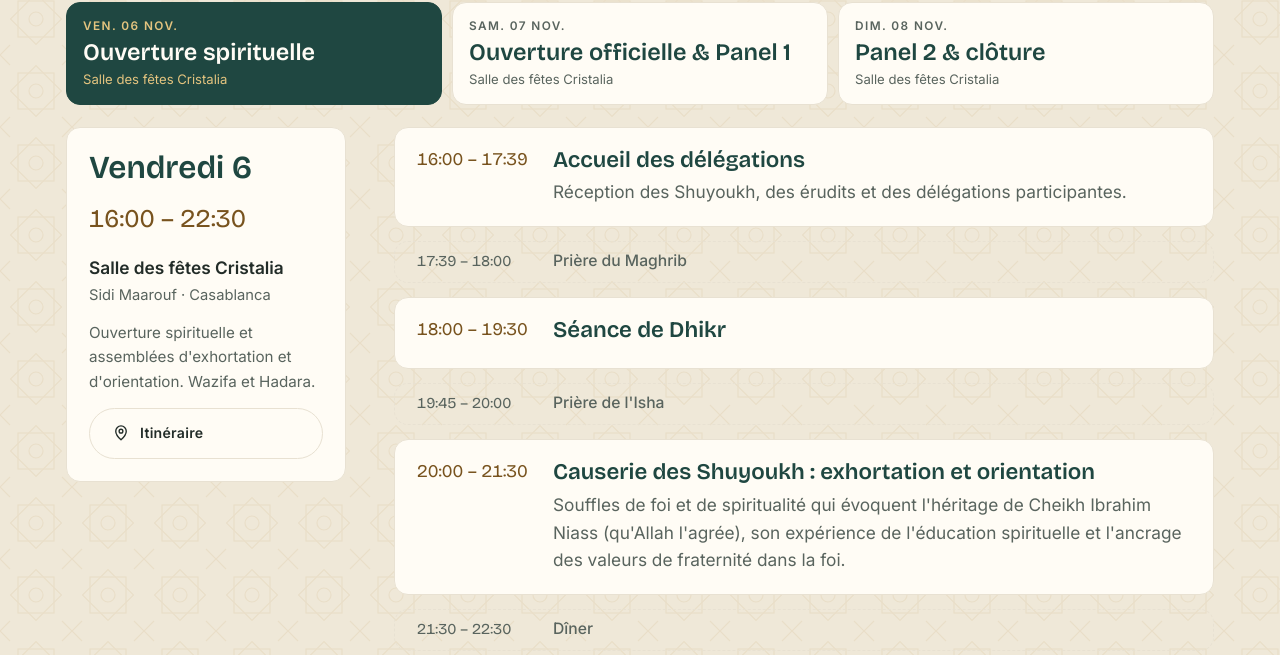
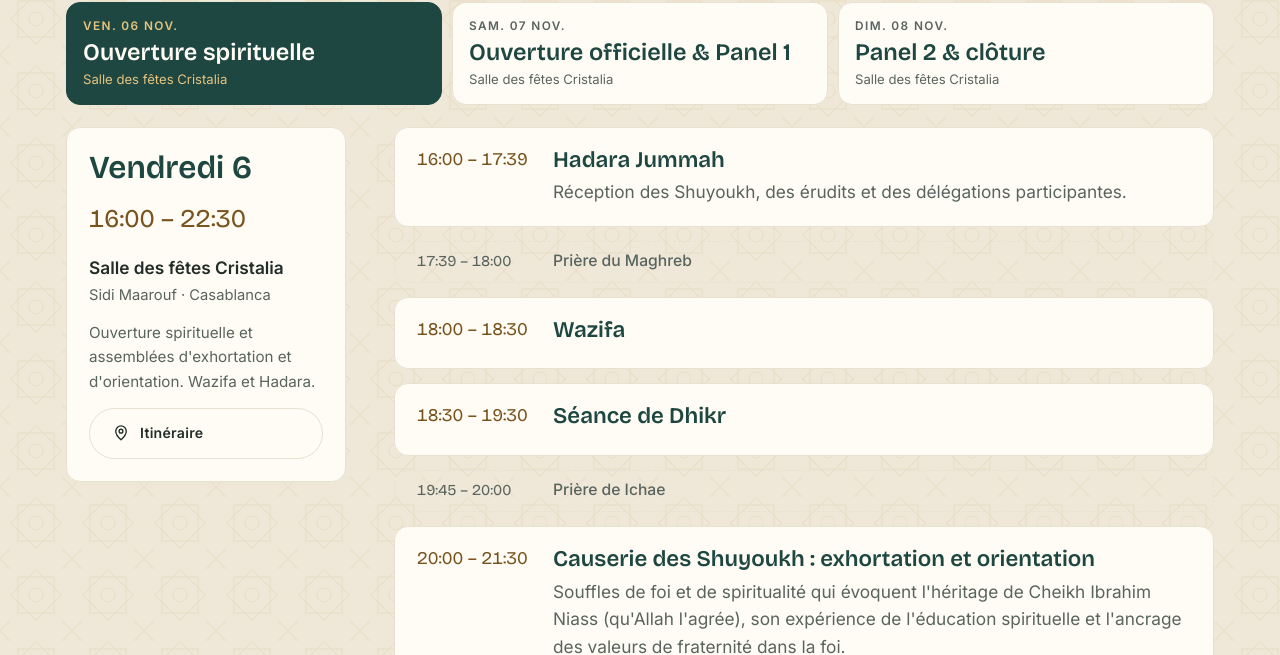
Before and after one commit to moussandiaye1987/colloque-casablanca-2026-, a plain HTML site: page index.html in a window 1280 px wide. Shown: the part 2299-2954 px from the top of the page. Drawn offline with nearby package versions, Linux system fonts and the light colour scheme.

Commit message:
Programme officiel en français
- Remplace le PDF espagnol par le programme officiel français (10 pages)
- Vendredi : Hadara Jummah, Wazifa (18h00–18h30) et Dhikr (18h30–19h30)
- Libellés des prières et de la clôture alignés sur le programme français

Co-Authored-By: Claude Opus 5.5 <noreply@anthropic.com>
Claude-Session: https://claude.ai/code/session_01Dmz4SDqtCbXBTCw5pjP8ub

```diff
--- a/index.html
+++ b/index.html
@@ -548,7 +548,7 @@ dialog .close{all:unset;cursor:pointer;display:block;margin:10px auto 0;color:#f
       <div id="dayPanel"></div>
       <div class="prog-foot">
         <p data-i18n="progNote">Des séquences culturelles et spirituelles de Dhikr et de Madih ponctuent les interventions. Traduction simultanée arabe–français.</p>
-        <a class="btn btn-green" href="docs/programme-officiel-colloque-2026-es.pdf" target="_blank" rel="noopener"><svg><use href="#i-dl"/></svg><span data-i18n="dlProg">Programme officiel · PDF</span></a>
+        <a class="btn btn-green" href="docs/programme-officiel-colloque-2026.pdf" target="_blank" rel="noopener"><svg><use href="#i-dl"/></svg><span data-i18n="dlProg">Programme officiel · PDF</span></a>
         <a class="btn btn-line" id="calLink" href="#" target="_blank" rel="noopener"><svg><use href="#i-cal"/></svg><span data-i18n="addCal">Ajouter à mon agenda</span></a>
       </div>
     </div>
@@ -638,7 +638,7 @@ dialog .close{all:unset;cursor:pointer;display:block;margin:10px auto 0;color:#f
       </div>
       <div class="docs">
         <a class="doc" href="https://colloque.ansaar-ma.com/assets/note-conceptuelle-colloque-casablanca-2026.pdf" target="_blank" rel="noopener"><span class="ic">PDF</span><span><b data-i18n="d1">Note conceptuelle</b><span data-i18n="d1s">9 pages</span></span></a>
-        <a class="doc" href="docs/programme-officiel-colloque-2026-es.pdf" target="_blank" rel="noopener"><span class="ic">PDF</span><span><b data-i18n="d2">Programme officiel</b><span data-i18n="d2s">10 pages · version espagnole</span></span></a>
+        <a class="doc" href="docs/programme-officiel-colloque-2026.pdf" target="_blank" rel="noopener"><span class="ic">PDF</span><span><b data-i18n="d2">Programme officiel</b><span data-i18n="d2s">10 pages</span></span></a>
         <a class="doc" href="https://colloque.ansaar-ma.com/assets/carte-invitation-colloque-casablanca-2026.pdf" target="_blank" rel="noopener"><span class="ic">PDF</span><span><b data-i18n="d3">Carte d'invitation</b><span data-i18n="d3s">Recto-verso</span></span></a>
       </div>
     </div>
@@ -771,7 +771,7 @@ const T = {
     askAccess:"Ask for directions",hFri:"Friday 6",hSat:"Saturday 7",hSun:"Sunday 8",qrCap:"Scan to open directions",
     v2When:"Friday 6, Saturday 7 and Sunday 8 November",v2Name:"Cristalia reception hall",v2Text:"The single venue for all three days of the colloquium, in Sidi Maarouf, Casablanca.",openMaps:"Open in Google Maps",
     n1:"Arabic–French simultaneous translation during the panels.",n2:"The colloquium closes on Sunday at 3 pm, followed by a fraternal lunch for participants and guests.",n3:"Accommodation, access and press accreditation: message the organisers on WhatsApp.",
-    aerialCap:"Casablanca, host city",d1:"Concept note",d1s:"9 pages",d2:"Official programme",d2s:"10 pages · Spanish version",d3:"Invitation card",d3s:"Two-sided",
+    aerialCap:"Casablanca, host city",d1:"Concept note",d1s:"9 pages",d2:"Official programme",d2s:"10 pages · in French",d3:"Invitation card",d3s:"Two-sided",
     orgEyebrow:"The organiser",orgP1:"A religious and social association affiliated with the National Federation of Senegal, Jamhiyatou Ansaarud-Dîn carries the motto “Nahnu Ansaarullâh”. Its Morocco Chapter organises this colloquium in Casablanca.",
     orgP2:"The board serving from March 2025 to March 2028 coordinates the women's, communication, organisation and cultural committees.",recLabel:"Registration",recDate:"of 31 October 1960",bureauCap:"Board · March 2025 – March 2028",zoom:"Enlarge",close:"Close",
     partEyebrow:"Partners",partTitle:"Associate your institution with the colloquium",partText:"Institutions, local authorities, businesses and media: official partners will be presented here and at the opening ceremony on Saturday 7 November.",partCta:"Become a partner",
@@ -806,7 +806,7 @@ const T = {
     hFri:"الجمعة 6",hSat:"السبت 7",hSun:"الأحد 8",qrCap:"امسح الرمز لفتح مسار الوصول",askAccess:"اطلب معلومات الوصول",
     v2When:"الجمعة 6 والسبت 7 والأحد 8 نونبر",v2Name:"قاعة الحفلات كريستاليا",v2Text:"المكان الوحيد لأيام الندوة الثلاثة، بسيدي معروف، الدار البيضاء.",openMaps:"افتح في خرائط Google",
     n1:"ترجمة فورية عربية–فرنسية خلال الجلسات.",n2:"اختتام الندوة يوم الأحد على الساعة 15:00، يليه غداء أخوي على شرف المشاركين والضيوف.",n3:"الإقامة والوصول واعتماد الصحافة: راسلوا اللجنة المنظمة عبر واتساب.",
-    aerialCap:"الدار البيضاء، المدينة المضيفة",d1:"الورقة المفاهيمية",d1s:"9 صفحات",d2:"البرنامج الرسمي",d2s:"10 صفحات · النسخة الإسبانية",d3:"بطاقة الدعوة",d3s:"وجهان",
+    aerialCap:"الدار البيضاء، المدينة المضيفة",d1:"الورقة المفاهيمية",d1s:"9 صفحات",d2:"البرنامج الرسمي",d2s:"10 صفحات · بالفرنسية",d3:"بطاقة الدعوة",d3s:"وجهان",
     orgEyebrow:"الجهة المنظمة",orgP1:"جمعية دينية واجتماعية تابعة للاتحاد الوطني للسنغال، شعارها «نحن أنصار الله». ينظم فرعها بالمغرب هذه الندوة في الدار البيضاء.",
     orgP2:"يتولى المكتب، في ولايته من مارس 2025 إلى مارس 2028، تنسيق لجان المرأة والتواصل والتنظيم والثقافة.",recLabel:"وصل الإيداع",recDate:"بتاريخ 31 أكتوبر 1960",bureauCap:"المكتب · مارس 2025 – مارس 2028",zoom:"تكبير",close:"إغلاق",
     partEyebrow:"الشركاء",partTitle:"اجعلوا مؤسستكم شريكاً في الندوة",partText:"مؤسسات وجماعات ترابية ومقاولات ووسائل إعلام: سيُقدَّم الشركاء الرسميون هنا وخلال حفل الافتتاح يوم السبت 7 نونبر.",partCta:"كن شريكاً",
@@ -830,14 +830,16 @@ const DAYS = [
    intro:{fr:"Ouverture spirituelle et assemblées d'exhortation et d'orientation. Wazifa et Hadara.",en:"Spiritual opening and gatherings of exhortation and guidance. Wazifa and Hadara.",ar:"الافتتاح الروحي ومجالس الوعظ والإرشاد. الوظيفة والحضرة."},
    slots:[
     {time:{fr:"16:00 – 17:39",en:"4:00 – 5:39 pm",ar:"16:00 – 17:39"}, start:"16:00", end:"17:39",
-     title:{fr:"Accueil des délégations",en:"Welcome of the delegations",ar:"استقبال الوفود"},
+     title:{fr:"Hadara Jummah",en:"Hadara Jummah",ar:"حضرة الجمعة"},
      text:{fr:"Réception des Shuyoukh, des érudits et des délégations participantes.",en:"Welcome of the Shuyukh, scholars and participating delegations.",ar:"استقبال الشيوخ والعلماء والوفود المشاركة."}},
     {pause:1,time:{fr:"17:39 – 18:00",en:"5:39 – 6:00 pm",ar:"17:39 – 18:00"}, start:"17:39", end:"18:00",
-     title:{fr:"Prière du Maghrib",en:"Maghrib prayer",ar:"صلاة المغرب"}},
-    {time:{fr:"18:00 – 19:30",en:"6:00 – 7:30 pm",ar:"18:00 – 19:30"}, start:"18:00", end:"19:30",
+     title:{fr:"Prière du Maghreb",en:"Maghrib prayer",ar:"صلاة المغرب"}},
+    {time:{fr:"18:00 – 18:30",en:"6:00 – 6:30 pm",ar:"18:00 – 18:30"}, start:"18:00", end:"18:30",
+     title:{fr:"Wazifa",en:"Wazifa",ar:"الوظيفة"}},
+    {time:{fr:"18:30 – 19:30",en:"6:30 – 7:30 pm",ar:"18:30 – 19:30"}, start:"18:30", end:"19:30",
      title:{fr:"Séance de Dhikr",en:"Dhikr session",ar:"مجلس الذكر"}},
     {pause:1,time:{fr:"19:45 – 20:00",en:"7:45 – 8:00 pm",ar:"19:45 – 20:00"}, start:"19:30", end:"20:00",
-     title:{fr:"Prière de l'Isha",en:"Isha prayer",ar:"صلاة العشاء"}},
+     title:{fr:"Prière de Ichae",en:"Isha prayer",ar:"صلاة العشاء"}},
     {time:{fr:"20:00 – 21:30",en:"8:00 – 9:30 pm",ar:"20:00 – 21:30"}, start:"20:00", end:"21:30",
      title:{fr:"Causerie des Shuyoukh : exhortation et orientation",en:"Talk by the Shuyukh: exhortation and guidance",ar:"مجلس الشيوخ: الوعظ والإرشاد"},
      text:{fr:"Souffles de foi et de spiritualité qui évoquent l'héritage de Cheikh Ibrahim Niass (qu'Allah l'agrée), son expérience de l'éducation spirituelle et l'ancrage des valeurs de fraternité dans la foi.",en:"Reflections on the legacy of Cheikh Ibrahim Niass (may God be pleased with him), his experience in spiritual education and the rooting of brotherhood in faith.",ar:"نفحات إيمانية وروحية تستحضر إرث الشيخ إبراهيم انياس رضي الله عنه، وتجربته في التربية الروحية، وترسيخ قيم الأخوة في الإيمان."}},
@@ -854,17 +856,17 @@ const DAYS = [
     {time:{fr:"11:00 – 12:30",en:"11:00 am – 12:30 pm",ar:"11:00 – 12:30"}, start:"11:00", end:"12:30",
      title:{fr:"Dhikr",en:"Dhikr",ar:"الذكر"}},
     {pause:1,time:{fr:"12:30 – 12:45",en:"12:30 – 12:45 pm",ar:"12:30 – 12:45"}, start:"12:30", end:"13:00",
-     title:{fr:"Prière du Dhuhr",en:"Dhuhr prayer",ar:"صلاة الظهر"}},
+     title:{fr:"Prière de Zohr",en:"Dhuhr prayer",ar:"صلاة الظهر"}},
     {time:{fr:"13:00 – 15:10",en:"1:00 – 3:10 pm",ar:"13:00 – 15:10"}, start:"13:00", end:"15:10",
      title:{fr:"Cérémonie d'ouverture officielle",en:"Official opening ceremony",ar:"حفل الافتتاح الرسمي"},
      list:{fr:["Récitation de versets du Saint Coran","Mot du Président au nom de Jamhiyatou Ansaarud-Dîn – Groupement Maroc","Allocutions des représentants des autorités et institutions officielles, diplomatiques et religieuses","Discours des partenaires","Hommage au Khalife Seydi Ali Al Hassan Cissé, avec un discours officiel au nom de sa famille","Hommage à Cheikh Mouhamad Al Makki Ibrahim Niass","Leçons inaugurales scientifiques et spirituelles, en préambule aux travaux du panel"],
            en:["Recitation from the Holy Quran","Address by the President on behalf of Jamhiyatou Ansaarud-Dîn – Morocco Chapter","Addresses by representatives of official, diplomatic and religious authorities","Partners' addresses","Tribute to Khalife Seydi Ali Al Hassan Cissé, with an official address on behalf of his family","Tribute to Cheikh Mouhamad Al Makki Ibrahim Niass","Inaugural scholarly and spiritual lectures opening the panel"],
            ar:["تلاوة آيات بينات من الذكر الحكيم","كلمة الرئيس باسم جمعية أنصار الدين – فرع المغرب","كلمات ممثلي السلطات والمؤسسات الرسمية والدبلوماسية والدينية","كلمات الشركاء","تكريم الخليفة سيدي علي الحسن سيسي، مع كلمة رسمية باسم أسرته","تكريم الشيخ محمد المكي إبراهيم انياس","دروس افتتاحية علمية وروحية تمهيداً لأشغال الجلسة"]}},
     {pause:1,time:{fr:"15:10 – 16:00",en:"3:10 – 4:00 pm",ar:"15:10 – 16:00"}, start:"15:10", end:"16:00",
-     title:{fr:"Prière de l'Asr et pause cocktail",en:"Asr prayer and refreshment break",ar:"صلاة العصر واستراحة"}},
+     title:{fr:"Prière de Asr et pause cocktail",en:"Asr prayer and refreshment break",ar:"صلاة العصر واستراحة"}},
     {time:{fr:"16:00 – 22:00",en:"4:00 – 10:00 pm",ar:"16:00 – 22:00"}, start:"16:00", end:"22:00",
      title:{fr:"Panel 1 · Maroc et Sénégal",en:"Panel 1 · Morocco and Senegal",ar:"الجلسة 1 · المغرب والسنغال"},
-     text:{fr:"Une histoire de liens scientifiques, diplomatiques et spirituels. Cinq axes, sous direction académique, avec interprétation simultanée arabe–français. Pauses : Maghrib 17:40 – 18:00, Isha 20:30 – 21:00, dîner 21:00 – 22:00. Clôture du panel à 22:00.",en:"A history of scholarly, diplomatic and spiritual ties. Five themes under academic chairmanship, with Arabic–French simultaneous interpretation. Breaks: Maghrib 5:40 – 6:00 pm, Isha 8:30 – 9:00 pm, dinner 9:00 – 10:00 pm. Panel closes at 10 pm.",ar:"تاريخ من الروابط العلمية والدبلوماسية والروحية. خمسة محاور تحت إشراف علمي، مع ترجمة فورية عربية–فرنسية. فترات التوقف: المغرب 17:40 – 18:00، العشاء (الصلاة) 20:30 – 21:00، وجبة العشاء 21:00 – 22:00. اختتام الجلسة على الساعة 22:00."},
+     text:{fr:"Une histoire de liens scientifiques, diplomatiques et spirituels. Cinq axes, sous direction académique, avec interprétation simultanée arabe–français. Pauses : prière de Maghreb 17:40 – 18:00, prière de Ichae 20:30 – 21:00, dîner 21:00 – 22:00. Clôture du panel à 22:00.",en:"A history of scholarly, diplomatic and spiritual ties. Five themes under academic chairmanship, with Arabic–French simultaneous interpretation. Breaks: Maghrib 5:40 – 6:00 pm, Isha 8:30 – 9:00 pm, dinner 9:00 – 10:00 pm. Panel closes at 10 pm.",ar:"تاريخ من الروابط العلمية والدبلوماسية والروحية. خمسة محاور تحت إشراف علمي، مع ترجمة فورية عربية–فرنسية. فترات التوقف: المغرب 17:40 – 18:00، العشاء (الصلاة) 20:30 – 21:00، وجبة العشاء 21:00 – 22:00. اختتام الجلسة على الساعة 22:00."},
      axes:"P1"},
     {time:{fr:"Toute la journée",en:"All day",ar:"طوال اليوم"},
      title:{fr:"Exposition documentaire et espace mémoriel",en:"Documentary exhibition and memorial space",ar:"المعرض الوثائقي والفضاء التذكاري"},
@@ -884,11 +886,11 @@ const DAYS = [
      title:{fr:"Dhikr",en:"Dhikr",ar:"الذكر"}},
     {time:{fr:"11:00 – 14:30",en:"11:00 am – 2:30 pm",ar:"11:00 – 14:30"}, start:"11:00", end:"14:30",
      title:{fr:"Panel 2 · Diplomatie spirituelle",en:"Panel 2 · Spiritual diplomacy",ar:"الجلسة 2 · الدبلوماسية الروحية"},
-     text:{fr:"Trois axes de réflexion, ponctués de séquences de Dhikr et de Madih. Début à 11:00, prière du Dhuhr et pause cocktail de 12:30 à 13:30, reprise de 13:30 à 14:30.",en:"Three themes, punctuated by Dhikr and Madih sequences. Starts at 11 am; Dhuhr prayer and break 12:30 – 1:30 pm; resumes 1:30 – 2:30 pm.",ar:"ثلاثة محاور تتخللها فقرات من الذكر والمديح. الانطلاق على الساعة 11:00، صلاة الظهر واستراحة من 12:30 إلى 13:30، ثم الاستئناف من 13:30 إلى 14:30."},
+     text:{fr:"Trois axes de réflexion, ponctués de séquences de Dhikr et de Madih. Début à 11:00, prière de Zohr et pause cocktail de 12:30 à 13:30, reprise de 13:30 à 14:30.",en:"Three themes, punctuated by Dhikr and Madih sequences. Starts at 11 am; Dhuhr prayer and break 12:30 – 1:30 pm; resumes 1:30 – 2:30 pm.",ar:"ثلاثة محاور تتخللها فقرات من الذكر والمديح. الانطلاق على الساعة 11:00، صلاة الظهر واستراحة من 12:30 إلى 13:30، ثم الاستئناف من 13:30 إلى 14:30."},
      axes:"P2"},
     {time:{fr:"14:30 – 15:00",en:"2:30 – 3:00 pm",ar:"14:30 – 15:00"}, start:"14:30", end:"15:00",
      title:{fr:"Cérémonie de clôture officielle",en:"Official closing ceremony",ar:"حفل الاختتام الرسمي"},
-     list:{fr:["Synthèse générale des travaux du colloque","Lecture et adoption des recommandations finales","Remise des certificats d'hommage aux personnalités honorées","Perspectives de coopération académique et culturelle","Discours de clôture du Cheikh Abdoul Malick Niass et remerciements aux participants et aux partenaires","Hommage à Mawlana Cheikh Ibrahim Niass (qu'Allah l'agrée)","Prière finale (Duaa) pour le Commandeur des croyants et le Royaume du Maroc, son gouvernement et son peuple"],
+     list:{fr:["Synthèse générale des travaux du colloque","Lecture et adoption des recommandations finales","Remise des certificats d'hommage aux personnalités honorées","Perspectives de coopération académique et culturelle","Allocution de clôture par Cheikh Abdoul Malick Niass, et remerciements aux participants et aux partenaires","Hommage à Mawlana Cheikh Ibrahim Niass (qu'Allah l'agrée)","Prière finale (Duaa) pour le Commandeur des croyants et le Royaume du Maroc, son gouvernement et son peuple"],
            en:["General summary of the proceedings","Reading and adoption of the final recommendations","Certificates of honour presented to the honoured figures","Outlook for academic and cultural cooperation","Closing address by Cheikh Abdoul Malick Niass and thanks to participants and partners","Tribute to Mawlana Cheikh Ibrahim Niass (may God be pleased with him)","Closing prayer (Duaa) for the Commander of the Faithful and the Kingdom of Morocco, its government and people"],
            ar:["التقرير التركيبي العام لأشغال الندوة","قراءة التوصيات الختامية والمصادقة عليها","تسليم شهادات التكريم للشخصيات المكرَّمة","آفاق التعاون الأكاديمي والثقافي","الكلمة الختامية للشيخ عبد المالك انياس وشكر المشاركين والشركاء","تكريم خاص لمولانا الشيخ إبراهيم انياس رضي الله عنه","الدعاء الختامي لأمير المؤمنين وللمملكة المغربية حكومةً وشعباً"]}},
     {pause:1,time:{fr:"15:00 – 16:00",en:"3:00 – 4:00 pm",ar:"15:00 – 16:00"}, start:"15:00", end:"16:00",
```
Also changed, not shown: 3 other files.
